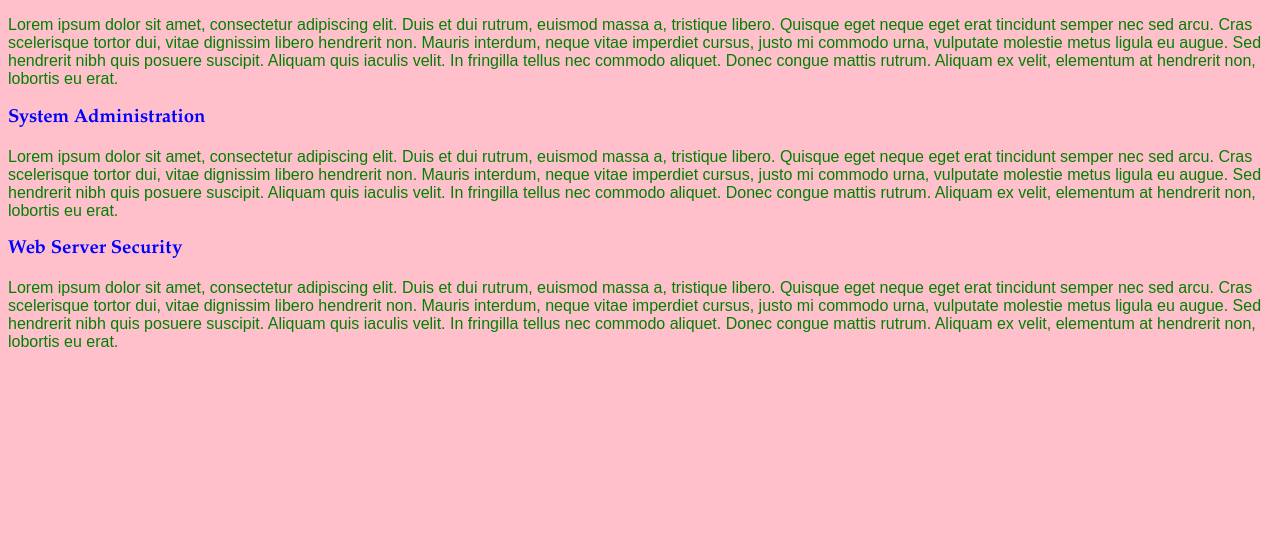
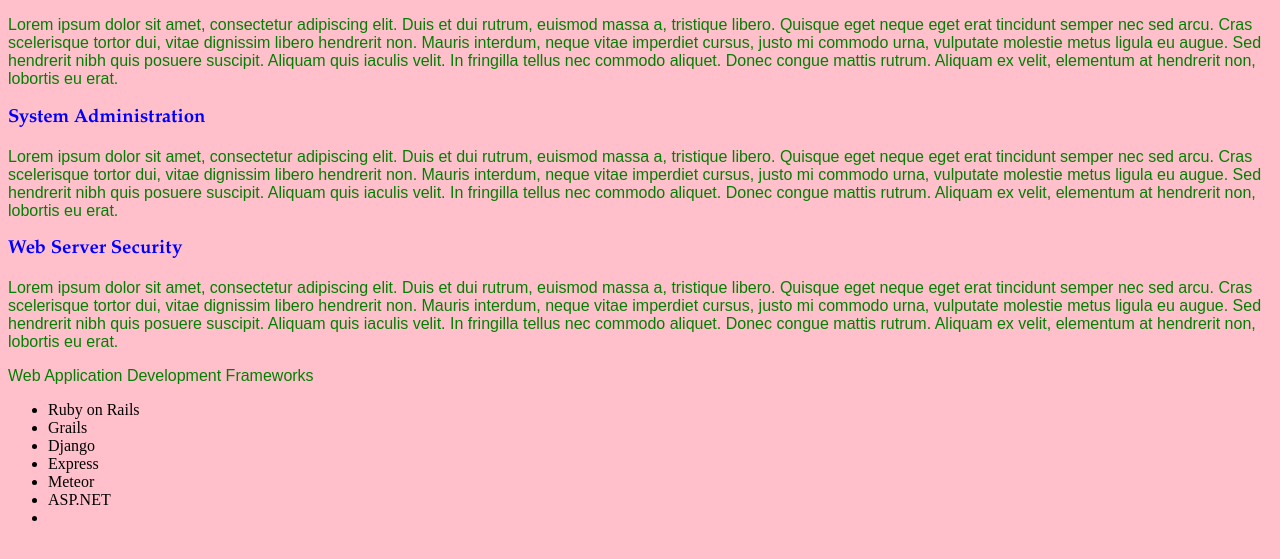
Before and after one commit to b8029215/sheffSurgeries, a plain HTML site: page HTML/index.html in a window 1280 px wide. Shown: the part 91-650 px from the top of the page. Drawn offline with Linux system fonts and the light colour scheme.

Commit message:
Update index.html
Added an unordered list in index.html

```diff
--- a/HTML/index.html
+++ b/HTML/index.html
@@ -11,5 +11,14 @@
 <p>Lorem ipsum dolor sit amet, consectetur adipiscing elit. Duis et dui rutrum, euismod massa a, tristique libero. Quisque eget neque eget erat tincidunt semper nec sed arcu. Cras scelerisque tortor dui, vitae dignissim libero hendrerit non. Mauris interdum, neque vitae imperdiet cursus, justo mi commodo urna, vulputate molestie metus ligula eu augue. Sed hendrerit nibh quis posuere suscipit. Aliquam quis iaculis velit. In fringilla tellus nec commodo aliquet. Donec congue mattis rutrum. Aliquam ex velit, elementum at hendrerit non, lobortis eu erat. </p>
 <h3> Web Server Security</h3>
 <p>Lorem ipsum dolor sit amet, consectetur adipiscing elit. Duis et dui rutrum, euismod massa a, tristique libero. Quisque eget neque eget erat tincidunt semper nec sed arcu. Cras scelerisque tortor dui, vitae dignissim libero hendrerit non. Mauris interdum, neque vitae imperdiet cursus, justo mi commodo urna, vulputate molestie metus ligula eu augue. Sed hendrerit nibh quis posuere suscipit. Aliquam quis iaculis velit. In fringilla tellus nec commodo aliquet. Donec congue mattis rutrum. Aliquam ex velit, elementum at hendrerit non, lobortis eu erat. </p>
+<p>Web Application Development Frameworks</p>
+<ul>
+<li>Ruby on Rails</li>
+<li>Grails</li>
+<li>Django</li>
+<li>Express</li>
+<li>Meteor</li>
+<li>ASP.NET<li>
+</ul>
 </body>
 </html>
```
